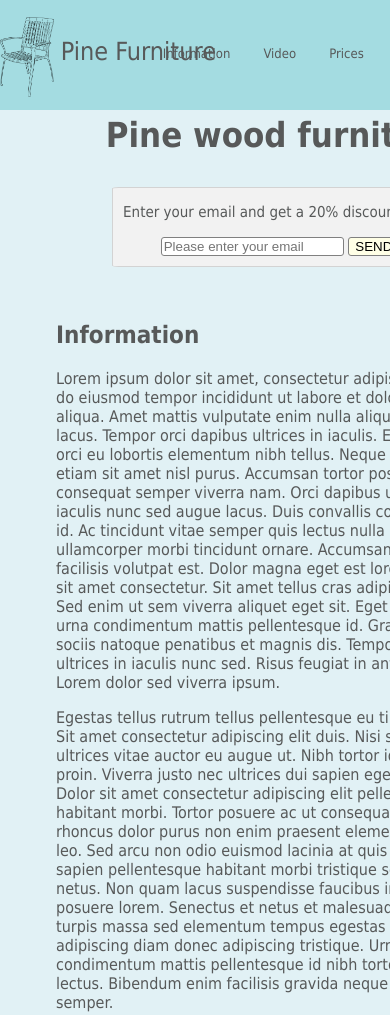
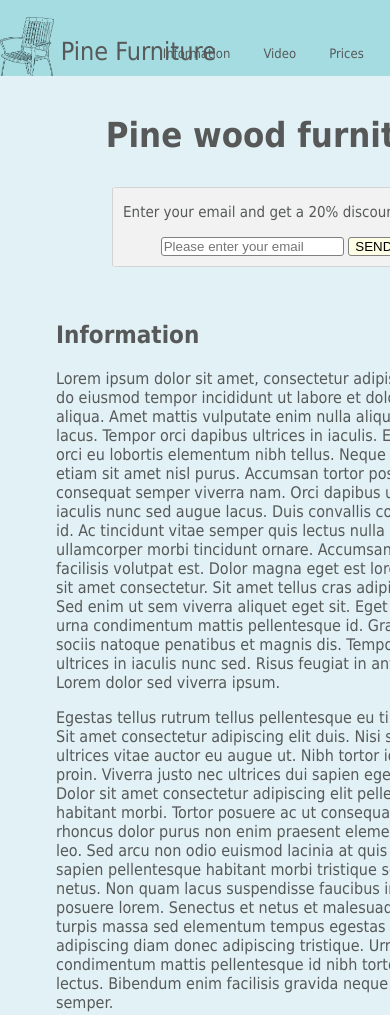
Before and after one commit to linneat/Pine-wood-furniture, a plain HTML site: page index.html in a window 390 px wide. Shown: the top 1015 px of the page. Drawn offline with Linux system fonts and the light colour scheme.

Commit message:
fix header height for phone

```diff
--- a/index.html
+++ b/index.html
@@ -238,6 +238,9 @@
     }
 
     @media screen and (max-width: 520px) {
+      .sticky {
+        height: 9%;
+      }
       #top-box {
         margin-top: 4px;
         margin-left: 20%;
```
